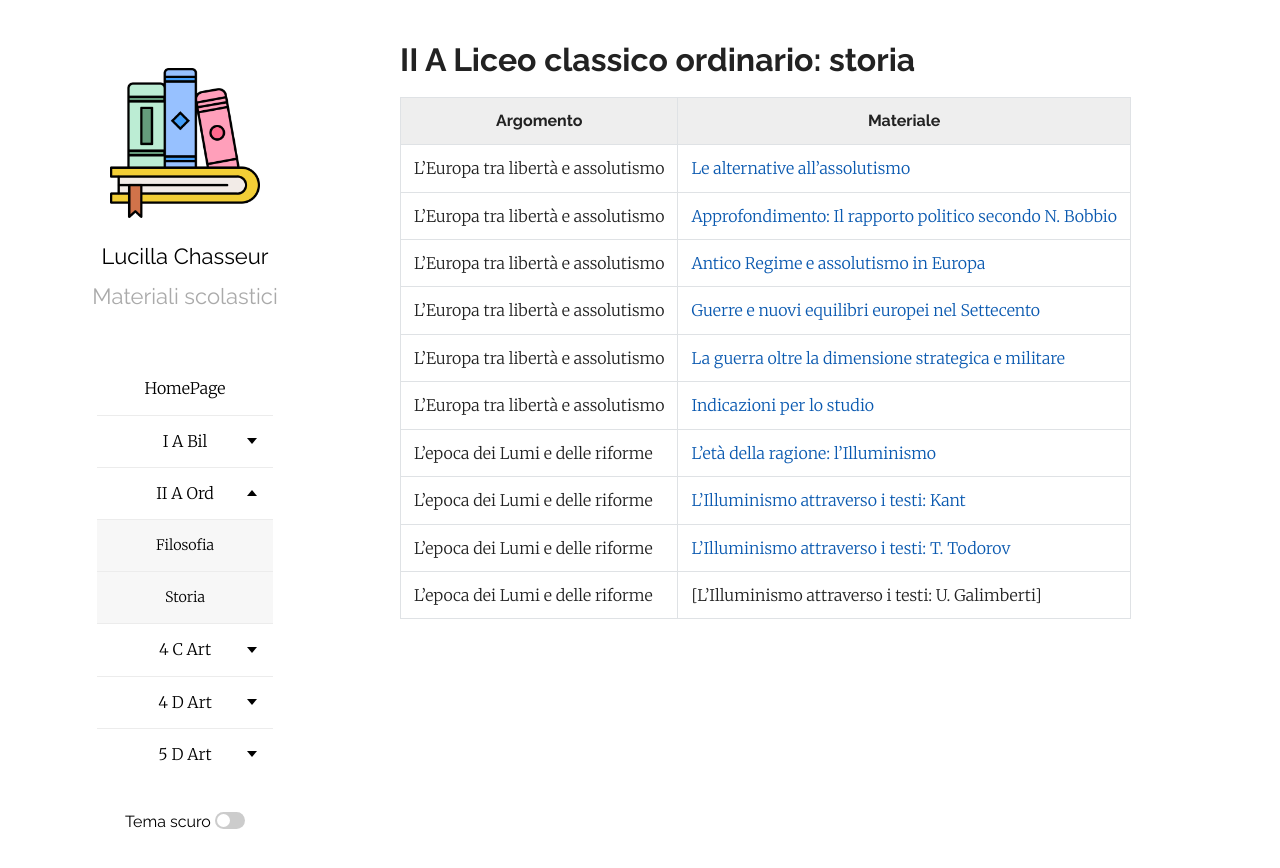
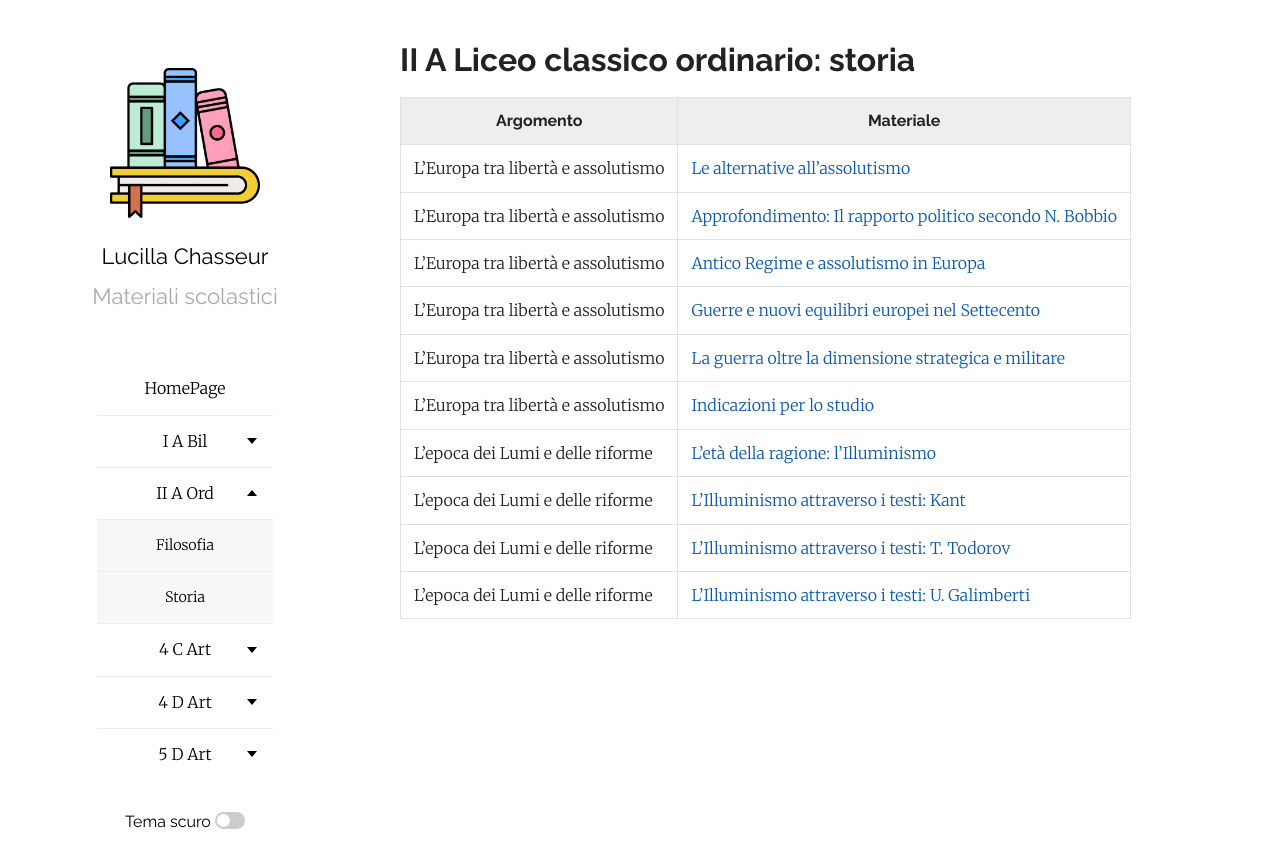
Before and after one commit to efemeridi/efemeridi.github.io, a Jekyll site: the page built from 2a_ord_storia.md, in a window 1280 px wide. Shown: the top 868 px of the page. Built offline with Jekyll 4.4.1, drawn with Linux system fonts in a browser that asks for light colours; our own code applies the rules of GitHub Pages for plain Markdown files; part of the change alters nothing that is shown.

```diff
--- a/2a_ord_storia.md
+++ b/2a_ord_storia.md
@@ -14,4 +14,4 @@ layout: page
 |L'epoca dei Lumi e delle riforme | [L'età della ragione: l'Illuminismo](/materiali/II_A_ord/storia/02_EPOCA_LUMI_RIFORME/4_eta_della_ragione_illuminismo_26.pdf/)
 |L'epoca dei Lumi e delle riforme |[L'Illuminismo attraverso i testi: Kant](/materiali/II_A_ord/storia/02_EPOCA_LUMI_RIFORME/a_cosa_e_illuminismo_Kant_analisi.pdf/)
 |L'epoca dei Lumi e delle riforme |[L'Illuminismo attraverso i testi: T. Todorov](/materiali/II_A_ord/storia/02_EPOCA_LUMI_RIFORME/b_esprit_lumieres_todorov.pdf/)
-|L'epoca dei Lumi e delle riforme |[L'Illuminismo attraverso i testi: U. Galimberti]
+|L'epoca dei Lumi e delle riforme |[L'Illuminismo attraverso i testi: U. Galimberti](/materiali/II_A_ord/storia/02_EPOCA_LUMI_RIFORME/c_cosa_e_illuminismo_galimberti.pdf/)
```
